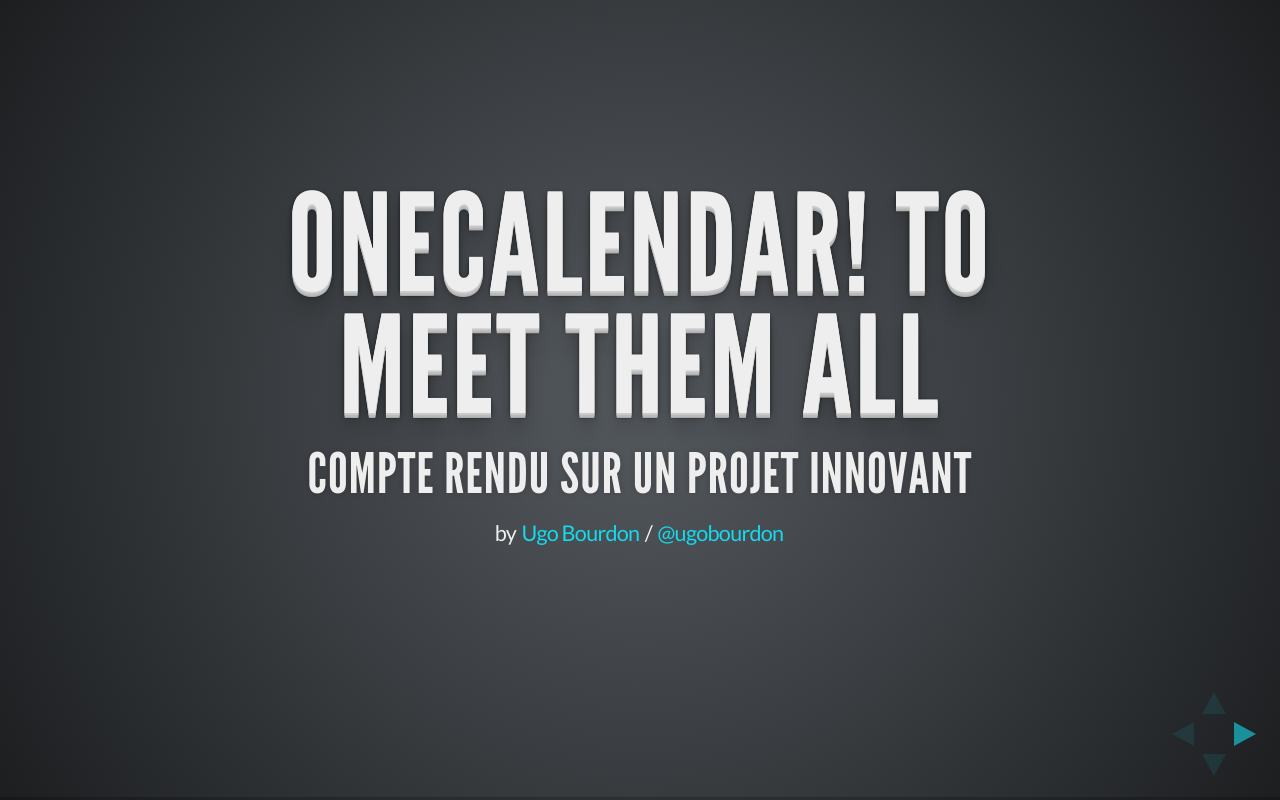
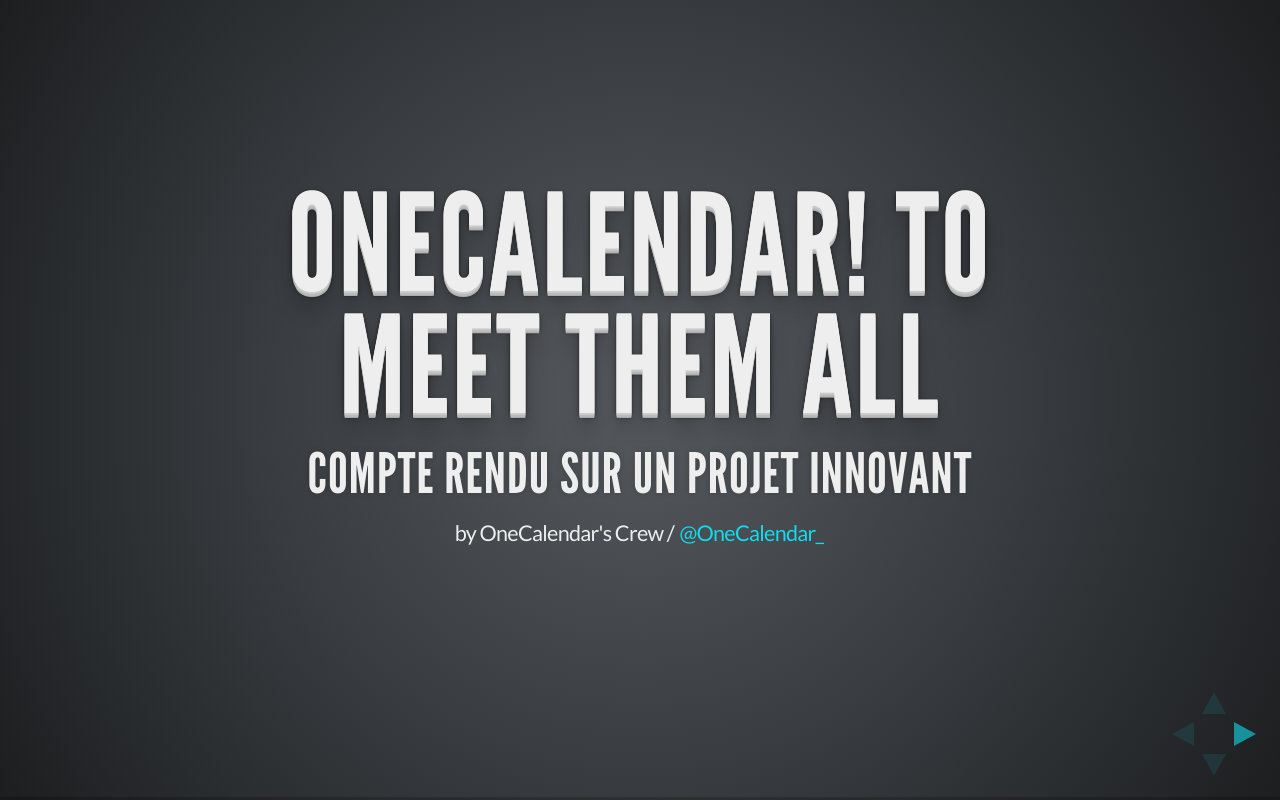
Before and after one commit to OneCalendar/prezBUJava, a website: page index.html in a window 1280 px wide. Drawn offline with Linux system fonts and the light colour scheme.

Commit message:
add: things

```diff
--- a/index.html
+++ b/index.html
@@ -8,7 +8,6 @@
 
 		<meta name="description" content="Valtech bu java prez OneCalendar! actions">
 		<meta name="author" content="ugo bourdon">
-		<meta name="author" content="nicolas béthueil">
 
 		<meta name="apple-mobile-web-app-capable" content="yes" />
 		<meta name="apple-mobile-web-app-status-bar-style" content="black-translucent" />
@@ -40,7 +39,7 @@
 					<h1>OneCalendar! To meet them all</h1>
 					<h3>Compte rendu sur un projet innovant</h3>
 					<p>
-                        <small>by <a href="http://demon-agile.blogspot.com/">Ugo Bourdon</a> / <a href="http://twitter.com/ugobourdon">@ugobourdon</a></small><br/>
+                        <small>by OneCalendar's Crew / <a href="http://twitter.com/onecalendar_">@OneCalendar_</a></small><br/>
 					</p>
 				</section>
 
@@ -267,6 +266,7 @@
                     <section>
                         <h2>niveau technique</h2>
                         <ul>
+                            <li>embedder mongodb for test</li>
                             <li>test jasmine (js client) intégré dans le build</li>
                             <li>gestion asynchrone des crowling d'event</li>
                             <li>test de charge avec gatling</li>
@@ -321,7 +321,7 @@
 
                 <section>
                     <h1>THE END</h1>
-                    <h3>BY OneCalendar's Team / <a href="http://twitter.com/onecalendar_">@OneCalendar_</a></h3>
+                    <h3>BY OneCalendar's Crew / <a href="http://twitter.com/onecalendar_">@OneCalendar_</a></h3>
                 </section>
 
 				<!--<section data-markdown>
```
